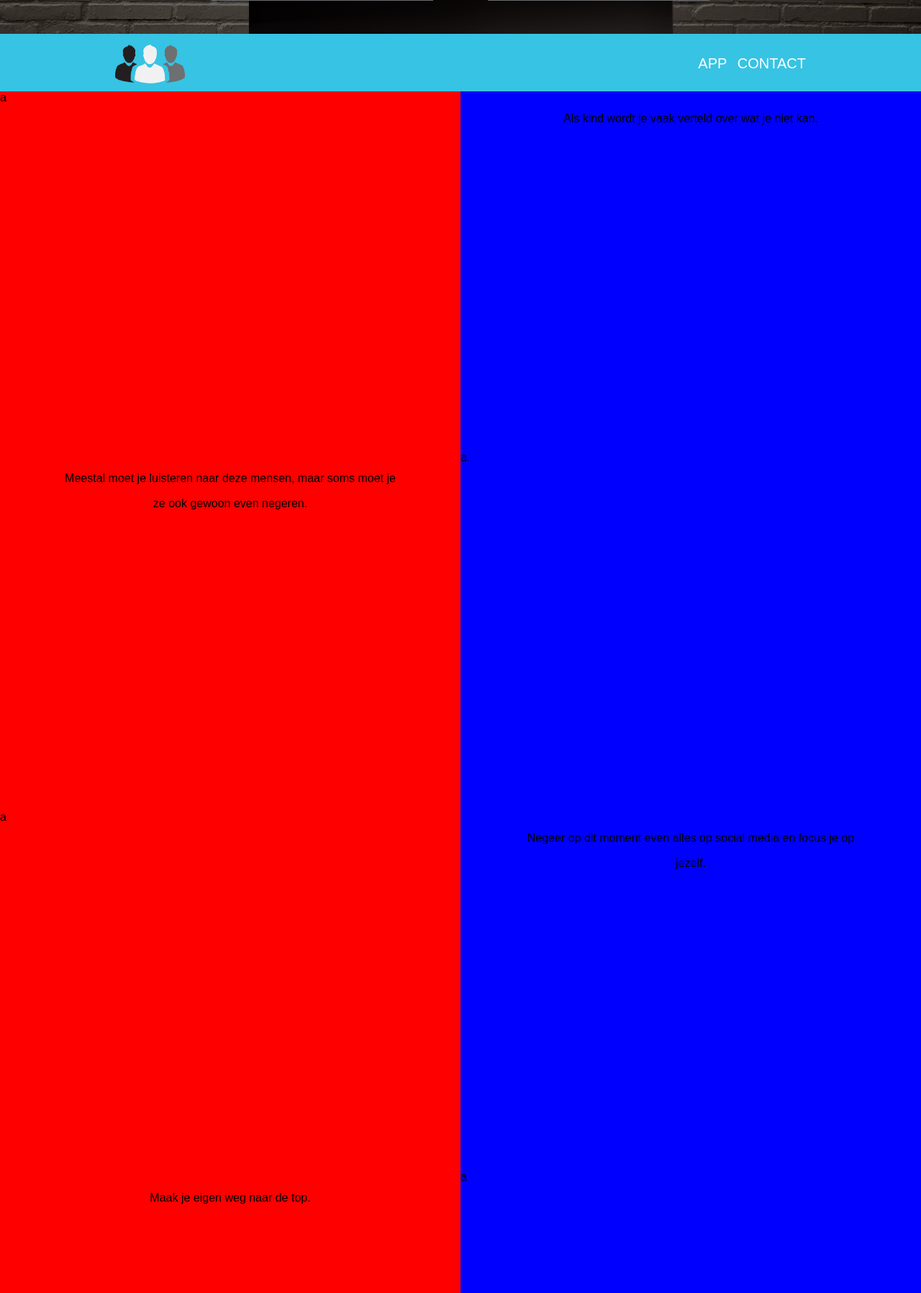
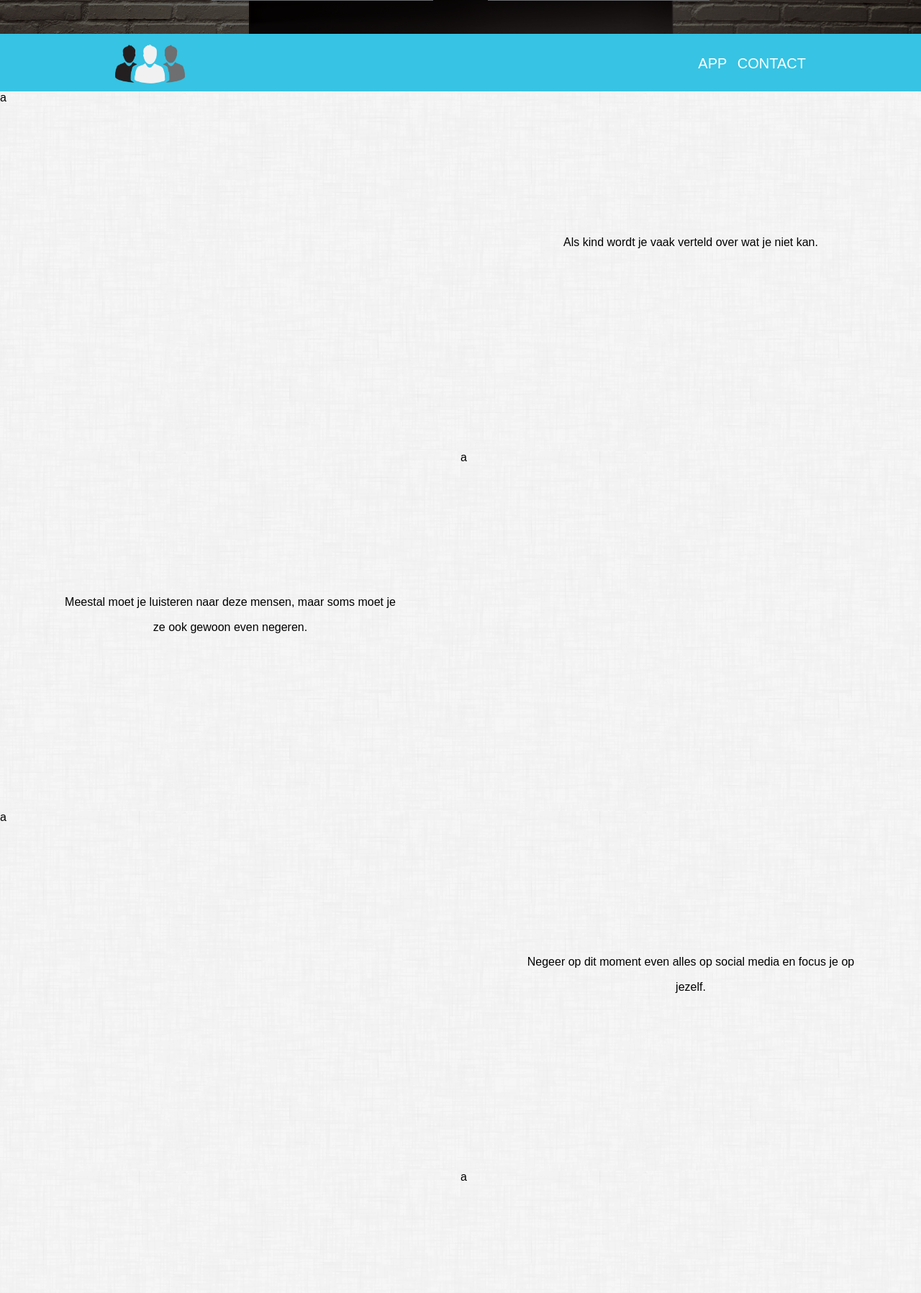
Before and after one commit to fabulousduck/JC-Differenze-Campaign, a PHP site: page /tienplus.php in a window 1280 px wide. Shown: the part 753-2550 px from the top of the page at 72% size. Run offline with PHP 8.4, Linux system fonts and the light colour scheme; some libraries are stand-ins or nearby versions.

Commit message:
Update style.css

```diff
--- a/web/css/style.css
+++ b/web/css/style.css
@@ -242,8 +239,8 @@
 .leftContent{
     width: 100%;
     height: 50%;
-    background-color: red;
-    float: left;
+background-image:url(../images/pattern-white.png);
+	background-size:cover;    float: left;
     display: block;
 
 }
@@ -251,8 +248,8 @@
 .rightContent{
     width: 100%;
     height: 50%;
-    background-color: blue;
-    float: left;
+background-image:url(../images/pattern-white.png);
+	background-size:cover;    float: left;
     display: block;
 }
 
@@ -288,15 +286,45 @@
 
 /*tienplus versie*/
 
+.leftContent.rightContent p{
+	 display: -webkit-flex;
+    display: flex;
+    -webkit-align-items: center;
+    align-items: center;
+}
+
 .tienplus_tekst{
+	margin-top: 30%;
+	margin-right: auto;
+	margin-left: auto;
+	margin-bottom: 0;
 	font-size: 1em;
-	border: none;
 	line-height: 35px;
 	text-align: center;
-	margin: 20px 0;
 	width: 75%;
-	margin-left:auto;
-	margin-right:auto;
+}
+
+.leftContent.rightContent{
+	background-image:url(../images/pattern-white.png);
+	background-size:cover;
+}
+
+.rightContent.meestal_moet_je_luisteren {
+	background-image:url(../images/meisje.jpg);
+	background-size:cover;
+}
+
+.leftContent.negeer_op_dit_moment {
+	background-image:url(../images/social.jpg);
+	background-size:cover;
+}
+.rightContent.maak_je_eigen_weg {
+	background-image:url(../images/trap.jpg);
+	background-size:cover;
+}
+.leftContent.met_een_beetje_hulp {
+	background-image:url(../images/photo_40414_20150901.jpg);
+	background-size:cover;
 }
 
 /*einde tienplus versie*/
@@ -590,14 +616,15 @@
 .leftContent, .rightContent{
     width: 50%;
     height: 500px;
-    background-color: red;
+	background-image:url(../images/pattern-white.png);
+	background-size:cover;
     float: left;
     display: block;
 }
 
 .rightContent{
-    background-color: blue;
-}
+background-image:url(../images/pattern-white.png);
+	background-size:cover;}
 
 #wrapperHeader{
     width:100%;
```
Also changed, not shown: other parts of web/css/style.css (+22 -18 lines).
